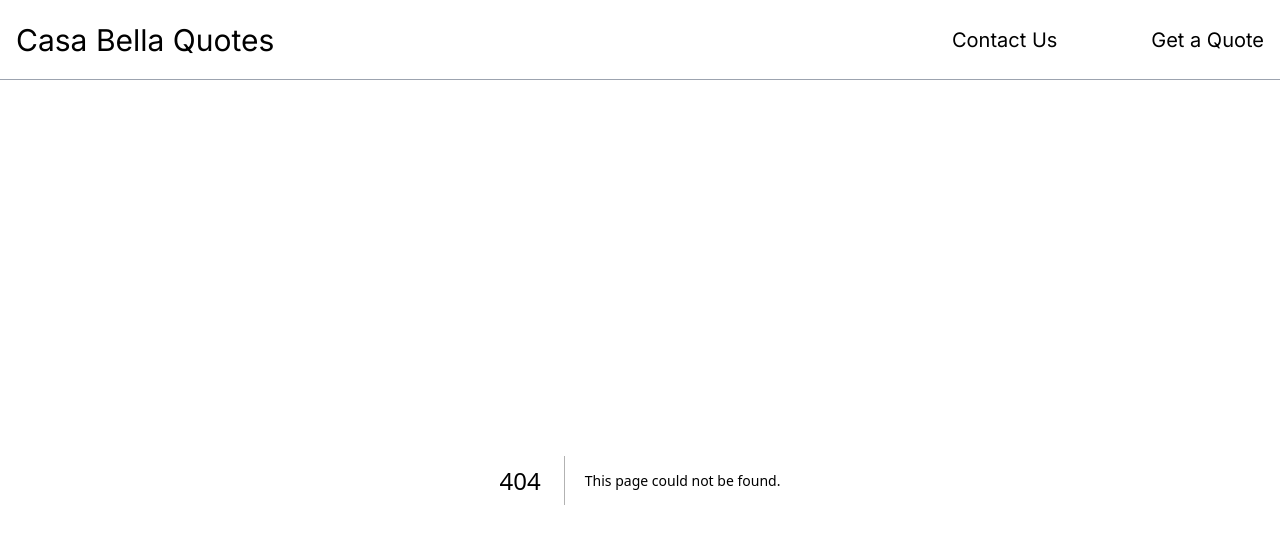
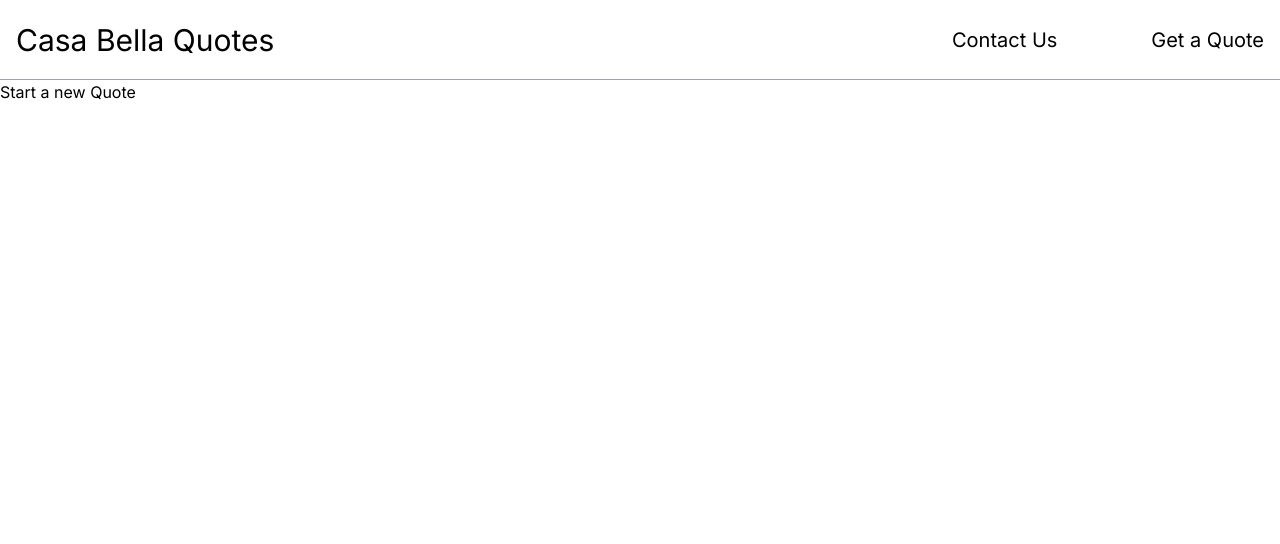
Before and after one commit to rskolnick/cbQuotes, a Next.js app: page /quotes/add in a window 1280 px wide. Before the commit this address had no page. Shown: the top 544 px of the page. Built offline with nearby package versions, Linux system fonts and the light colour scheme.

Commit message:
started creating add pages

```diff
--- /dev/null
+++ b/src/app/(add)/dealers/add/page.tsx
@@ -0,0 +1,4 @@
+type Props = {};
+export default function page({}: Props) {
+    return <div>Add a new Dealer</div>;
+}
--- /dev/null
+++ b/src/app/(add)/dealers/page.tsx
@@ -0,0 +1,3 @@
+export default function page() {
+    return <div>Search Dealers</div>;
+}
--- /dev/null
+++ b/src/app/(add)/quotes/add/page.tsx
@@ -0,0 +1,4 @@
+type Props = {};
+export default function page({}: Props) {
+    return <div>Start a new Quote</div>;
+}
--- /dev/null
+++ b/src/app/(add)/quotes/page.tsx
@@ -0,0 +1,3 @@
+export default function page() {
+    return <div>Search Quotes</div>;
+}
```
